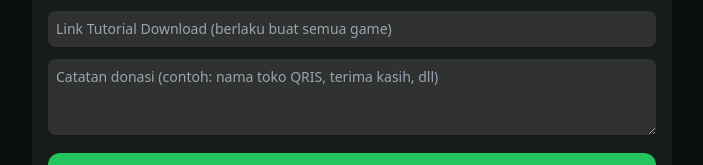
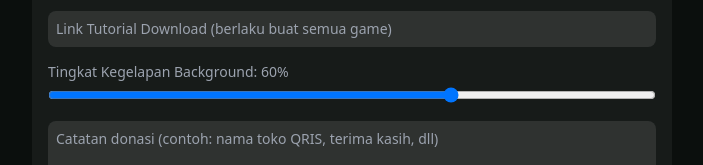
Before and after one commit to villordx990-design/gamemykisah, a Next.js app: page /admin in a window 1280 px wide. Shown: the part 459-624 px from the top of the page, without its empty margins (288-991 px from the left). Built offline with nearby package versions, Linux system fonts and the light colour scheme; no server answers; the database is empty.

Commit message:
Upload via up2git

```diff
--- a/app/admin/page.js
+++ b/app/admin/page.js
@@ -15,6 +15,7 @@ export default function AdminDashboard() {
     donation_info: '',
     support_wa_url: '',
     tutorial_url: '',
+    bg_overlay: 60,
   });
   const [bannerFile, setBannerFile] = useState(null);
   const [bgFile, setBgFile] = useState(null);
@@ -60,6 +61,7 @@ export default function AdminDashboard() {
         donation_info: settings.donation_info,
         support_wa_url: settings.support_wa_url,
         tutorial_url: settings.tutorial_url,
+        bg_overlay: settings.bg_overlay,
       });
       if (error) throw error;
       setSettings((prev) => ({ ...prev, banner_image, background_image, qris_image }));
@@ -127,6 +129,17 @@ export default function AdminDashboard() {
             placeholder="Link Tutorial Download (berlaku buat semua game)"
             className="w-full bg-white/10 p-2 rounded-lg text-sm"
           />
+          <div>
+            <label className="text-sm text-gray-400">Tingkat Kegelapan Background: {settings.bg_overlay ?? 60}%</label>
+            <input
+              type="range"
+              min="0"
+              max="90"
+              value={settings.bg_overlay ?? 60}
+              onChange={(e) => setSettings({ ...settings, bg_overlay: Number(e.target.value) })}
+              className="w-full mt-1"
+            />
+          </div>
           <textarea
             value={settings.donation_info || ''}
             onChange={(e) => setSettings({ ...settings, donation_info: e.target.value })}
```
